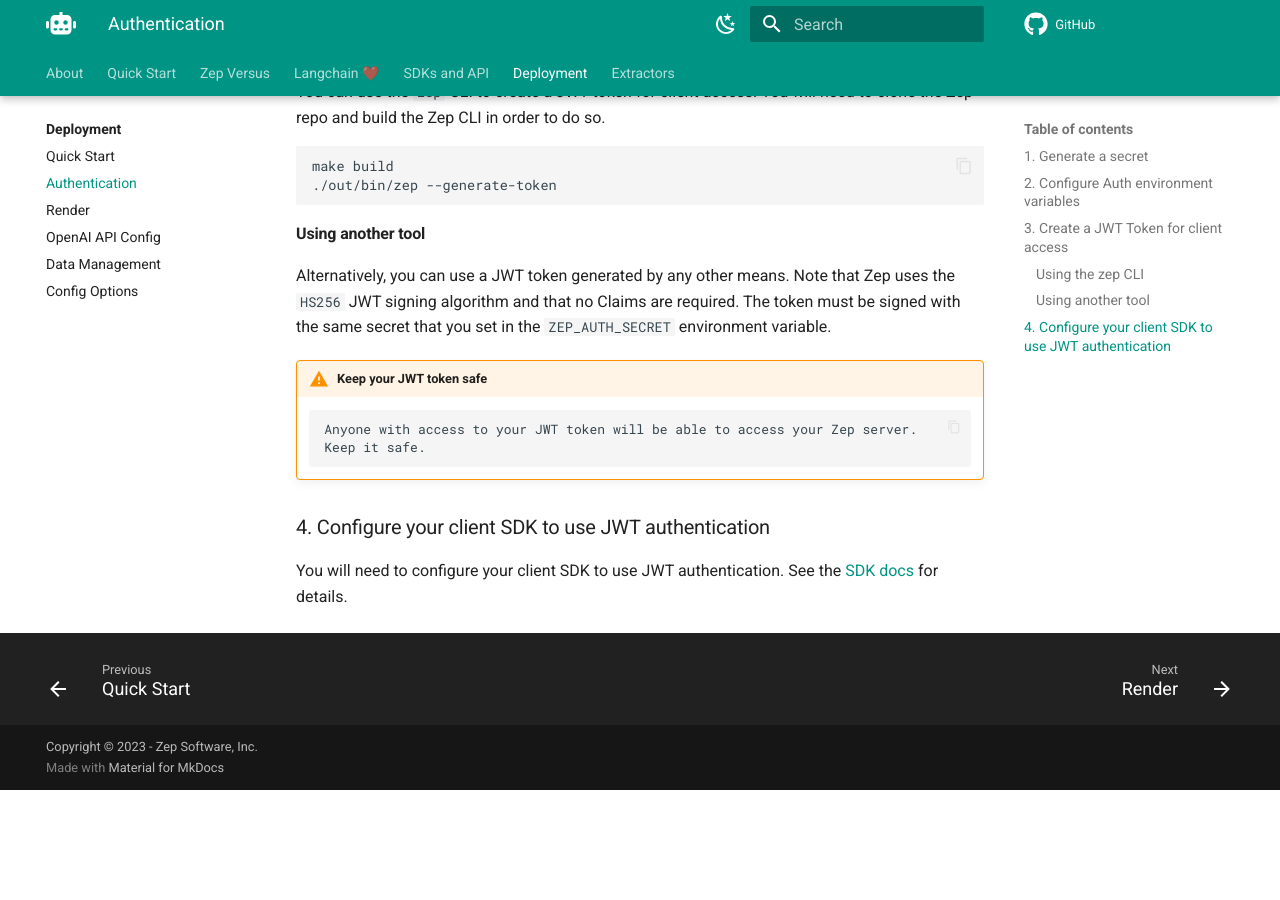
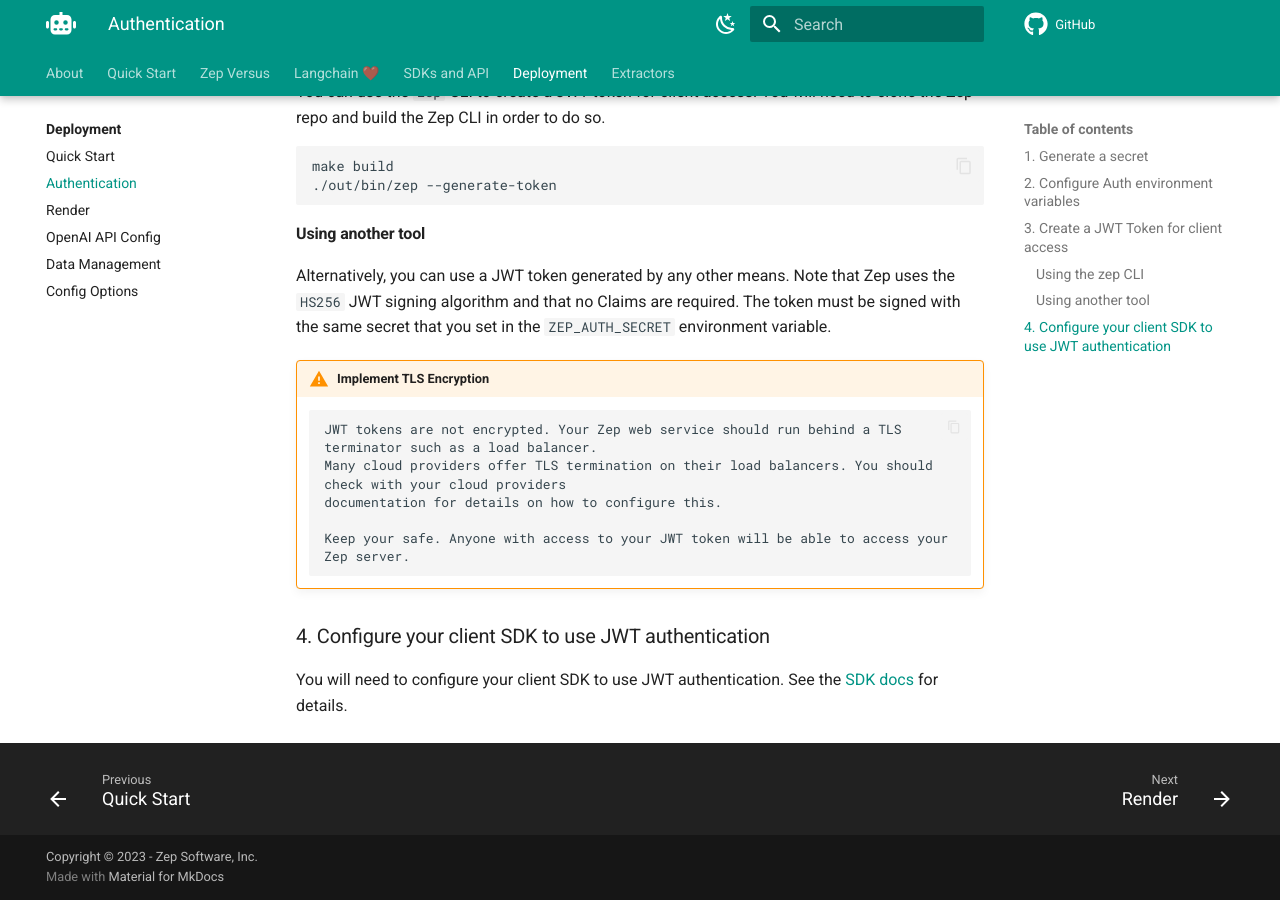
Before and after one commit to getzep/docs.getzep.com, an MkDocs documentation site: the page built from docs/deployment/auth.md, in a window 1280 px wide and 900 px high, scrolled down 1141 px. Built offline with MkDocs 1.6.1 and Material for MkDocs 9.7.7, drawn with Linux system fonts in a browser that asks for light colours; comment, search, counter and statistics services are not loaded; before the commit the page ends 1931 px from its top, so only the background shows below that.

Commit message:
TLS termiantor warning

```diff
--- a/docs/deployment/auth.md
+++ b/docs/deployment/auth.md
@@ -47,9 +47,14 @@
 Alternatively, you can use a JWT token generated by any other means. Note that Zep uses the `HS256` JWT signing algorithm and that no Claims are required.
 The token must be signed with the same secret that you set in the `ZEP_AUTH_SECRET` environment variable.
 
-!!! Warning "Keep your JWT token safe"
+!!! Warning "Implement TLS Encryption"
 
-        Anyone with access to your JWT token will be able to access your Zep server. Keep it safe.
+        JWT tokens are not encrypted. Your Zep web service should run behind a TLS terminator such as a load balancer.
+        Many cloud providers offer TLS termination on their load balancers. You should check with your cloud providers
+        documentation for details on how to configure this.
+
+        Keep your safe. Anyone with access to your JWT token will be able to access your Zep server.
+
 
 ### 4. Configure your client SDK to use JWT authentication
 
```
